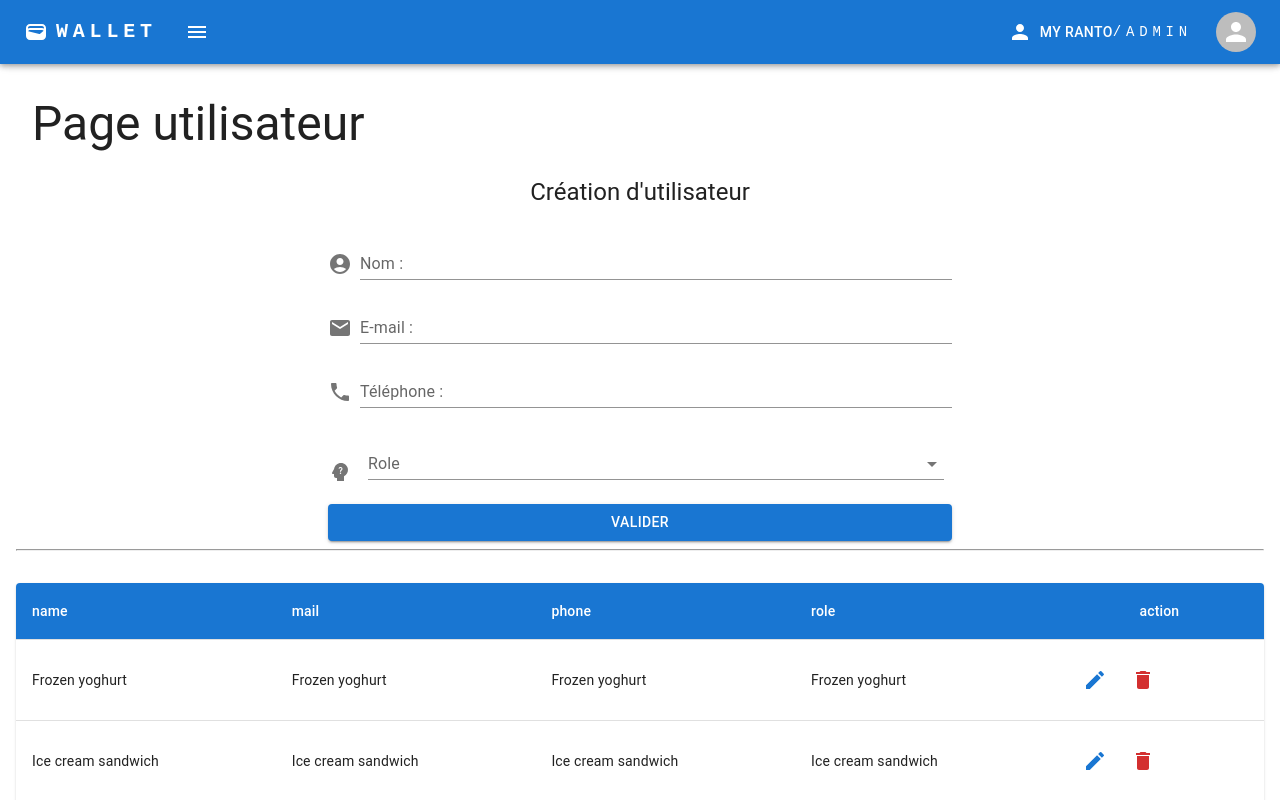
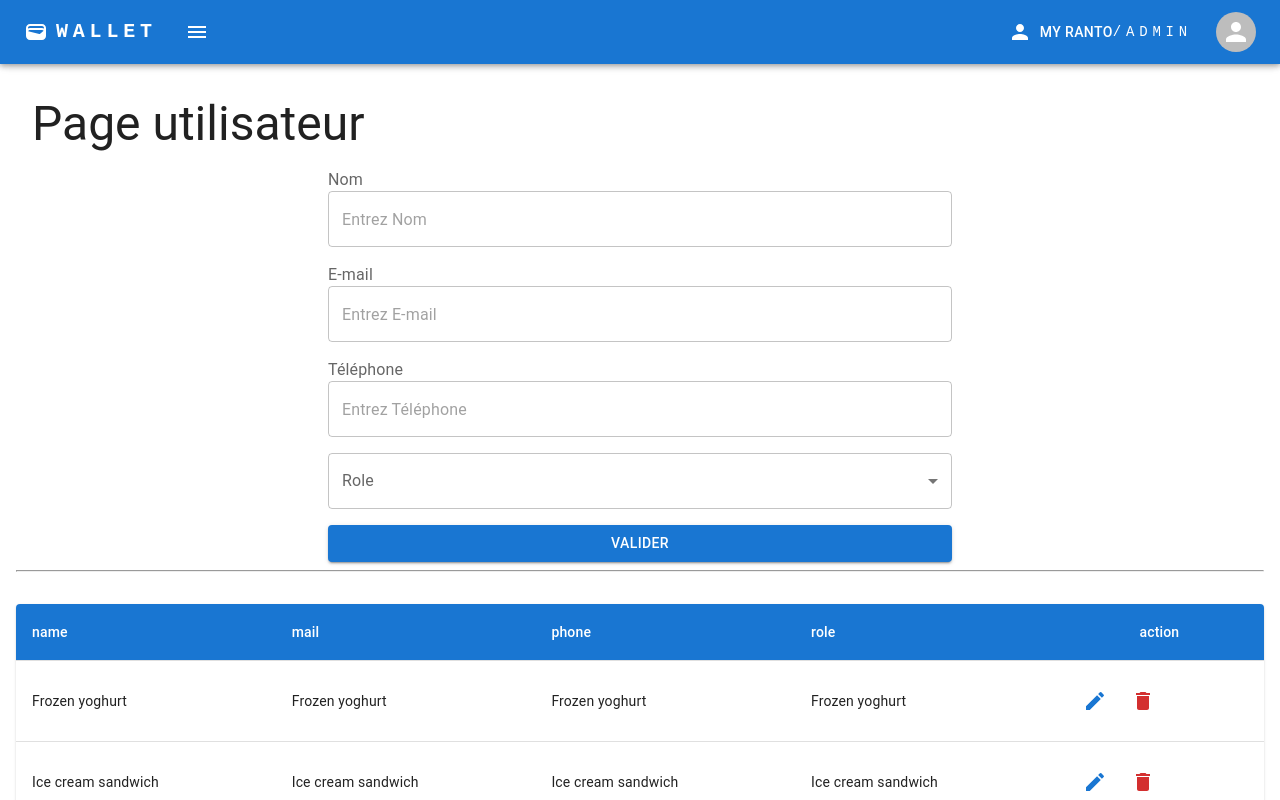
Before and after one commit to myranto/wallet-web-version-v1, a React (Create React App) app: page /users in a window 1280 px wide. Shown: the top 800 px of the page. Built offline with nearby package versions, Linux system fonts and the light colour scheme.

Commit message:
1ère partie de la form généralisé

```diff
--- /dev/null
+++ b/src/components/forms/FormSimple.js
@@ -0,0 +1,60 @@
+import { Box, Button, FormControl, FormLabel, InputLabel, MenuItem, Select, TextField } from '@mui/material'
+import React from 'react'
+
+const FormSimple = ({ fields, handleInput, form, submit, libelle, variant }) => {
+    return (
+        <Box component={'form'} noValidate sx={{
+            display: 'flex', flexDirection: 'column', width: '100%', gap: 2, alignItems: 'center'
+        }}>
+            {fields.map((row, index) => (
+                <>
+                    {
+                        row?.normal &&
+                        <FormControl key={index} sx={{ width: '50%', maxWidth: '100%', display: 'flex', alignItems: 'flex-start' }}>
+                            <FormLabel htmlFor={row.name}>{row.libelle}</FormLabel>
+                            <TextField
+                                name={row.name}
+                                value={form[row.name]}
+                                onChange={handleInput}
+                                placeholder={'Entrez '+row.libelle}
+                                type={row.type}
+                                id={row.name}
+                                autoComplete={row.libelle}
+                                required
+                                fullWidth
+                                variant={variant}
+                                color="primary"
+                            />
+                        </FormControl>
+                    }
+                    {!row?.normal && row?.type === 'select' &&
+                        <Box sx={{ width: '50%', maxWidth: '100%', alignItems:'center'}}>
+                            <FormControl variant={variant} fullWidth key={index}  >
+                                <InputLabel id="demo-simple-select-standard-label">{row.libelle}</InputLabel>
+                                <Select
+                                    labelId="demo-simple-select-standard-label"
+                                    name={row.name}
+                                    value={form[row.name]}
+                                    onChange={handleInput}
+                                    label={row.libelle}
+                                    id={row.name}
+                                >
+                                    {row?.items?.map((item, index) =>
+                                        <MenuItem key={index} value={item?.value}>{item?.name}</MenuItem>
+
+                                    )}
+                                </Select>
+                            </FormControl>
+                        </Box>
+                    }
+
+                </>
+            ))}
+            <Button sx={{ width: '50%', maxWidth: '100%' }} type="button" fullWidth variant="contained" onClick={submit}>
+                {libelle}
+            </Button>
+        </Box>
+    )
+}
+
+export default FormSimple
--- a/src/components/layout/side-bar/Sidebar.js
+++ b/src/components/layout/side-bar/Sidebar.js
@@ -31,7 +31,7 @@ const Sidebar = ({ toggleDrawer }) => {
                         {row?.dropDown ?
 
                             <>
-                                <Accordion sx={{ boxShadow: 'none', '&:before': { display: 'none' } }} >
+                                <Accordion key={index} sx={{ boxShadow: 'none', '&:before': { display: 'none' } }} >
                                     <AccordionSummary
                                         expandIcon={<ExpandMoreIcon />}
                                         aria-controls="panel2-content"
--- a/src/views/backoffice/Users.js
+++ b/src/views/backoffice/Users.js
@@ -1,63 +1,59 @@
-import { AccountCircle, Mail, Phone, PsychologyAlt } from '@mui/icons-material'
-import { Box, Button, Card, CardContent, FormControl, InputLabel, MenuItem, Select, TextField, Typography } from '@mui/material'
-import React from 'react'
+import { Card, CardContent, Typography } from '@mui/material'
+import React, { useState } from 'react'
 import ListUser from './ListUser'
+import FormSimple from '../../components/forms/FormSimple'
 
+/*
+Utilisation de form généralisé simple
+tout d'abord initialiser la form, c'est à dire l'objet
+*/
 const Users = () => {
+    const initForm = {
+        name: '',
+        mail: '',
+        phone: '',
+        role: ''
+    }
+    const [form, setForm] = useState(initForm)
+    /*
+    créé la function qui update la valeur de form
+    */
+    const handleInputChange = (event) => {
+        const { name, value } = event.target;
+        setForm({
+            ...form,
+            [name]: value,
+        });
+    };
+    const roleItems = [
+        { name: 'Administrateur', value: 'A' },
+        { name: 'Client', value: 'C' },
+    ]
+    /*
+        générer la liste des champs, pour l'instant on encore que
+        les forms de type simple(number, text, password, email)
+        et le type select
+        les autres types serant accessibles au prochains amélioration
+    */
+    const namefield = [
+        { name: 'name', libelle: 'Nom', type: 'text', normal: true },
+        { name: 'mail', libelle: 'E-mail', type: 'email', normal: true },
+        { name: 'phone', libelle: 'Téléphone', type: 'text', normal: true },
+        { name: 'role', libelle: 'Role', type: 'select', normal: false, items: roleItems },
+    ];
+    // générer la function qui valide l'opération
+    const submit = (e) => {
+        e.preventDefault()
+        console.log(form)
+    }
+
     return (
         <Card sx={{ maxWidth: '100vw' }}>
             <CardContent sx={{ overflowY: 'hidden' }}>
                 {/* <BreadCrumbs /> */}
                 <Typography variant='h3' padding={2}>Page utilisateur</Typography>
-                <Box
-                    sx={{
-                        display: 'flex', flexDirection: 'column', width: '100%', gap: 2, alignItems:'center'
-                    }}
-                >
-                    <Typography variant='h5' padding={1}>Création d'utilisateur</Typography>
+                <FormSimple variant={'outlined'} fields={namefield} submit={submit} form={form} handleInput={handleInputChange} libelle={'Valider'} />
 
-
-                    <Box sx={{ width: '50%', maxWidth: '100%', display: 'flex', alignItems: 'flex-end' }}>
-                        <AccountCircle sx={{ color: 'action.active', mr: 1, my: 0.5 }} />
-                        <TextField fullWidth label="Nom :" variant='standard' id="Nom" />
-                    </Box>
-                    <Box sx={{ width: '50%', maxWidth: '100%', display: 'flex', alignItems: 'flex-end' }}>
-                        <Mail sx={{ color: 'action.active', mr: 1, my: 0.5 }} />
-                        <TextField fullWidth label="E-mail :" variant='standard' id="mail" />
-                    </Box>
-                    <Box sx={{ width: '50%', maxWidth: '100%', display: 'flex', alignItems: 'flex-end' }}>
-                        <Phone sx={{ color: 'action.active', mr: 1, my: 0.5 }} />
-                        <TextField fullWidth label="Téléphone :" variant='standard' id="phone" />
-                    </Box>
-                    <Box sx={{ width: '50%', maxWidth: '100%', display: 'flex', alignItems: 'flex-end' }}>
-                        {/* <InputLabel id="demo-simple-select-standard-label">Role</InputLabel> */}
-                        <PsychologyAlt sx={{ color: 'action.active', mr: 1, my: 0.5 }} />
-                        <FormControl fullWidth variant="standard" sx={{ m: 1, minWidth: 120 }}>
-                            <InputLabel id="demo-simple-select-standard-label">Role</InputLabel>
-                            <Select
-                                labelId="demo-simple-select-standard-label"
-                                id="demo-simple-select-standard"
-                                // value={}
-                                // onChange={handleChange}
-                                label="Age"
-                            >
-                                <MenuItem value={10}>Ten</MenuItem>
-                                <MenuItem value={20}>Twenty</MenuItem>
-                                <MenuItem value={30}>Thirty</MenuItem>
-                            </Select>
-                        </FormControl>
-                    </Box>
-                    <Box sx={{ width: '50%', maxWidth: '100%' }}>
-                        <Button
-                            type="button"
-                            fullWidth
-                            variant="contained"
-                        // onClick={handleSubmit}
-                        >
-                            Valider
-                        </Button>
-                    </Box>
-                </Box>
                 <hr></hr>
                 <br></br>
                 <ListUser />
```
Also changed, not shown: src/views/backoffice/ListUser.js (+17 -0 lines).
